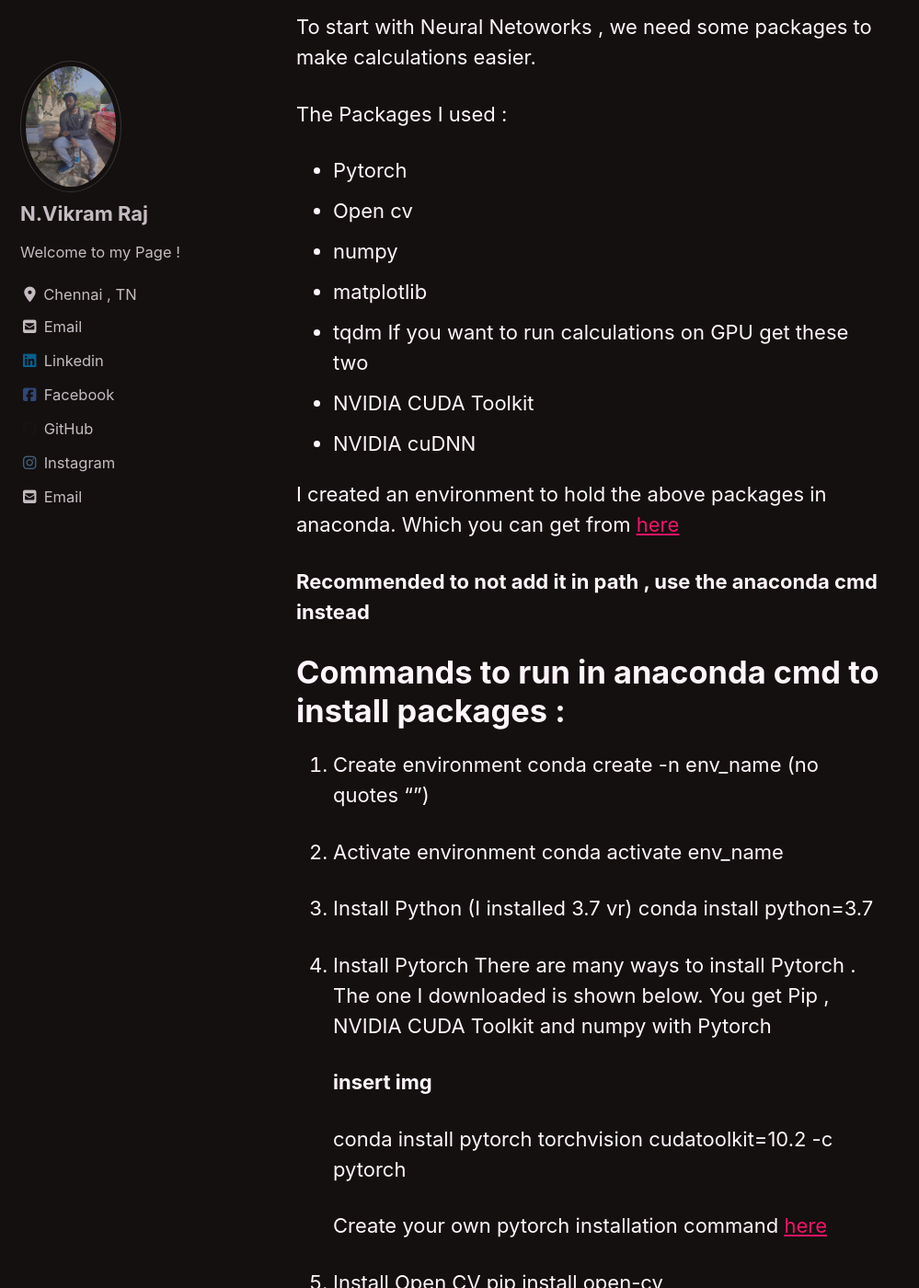
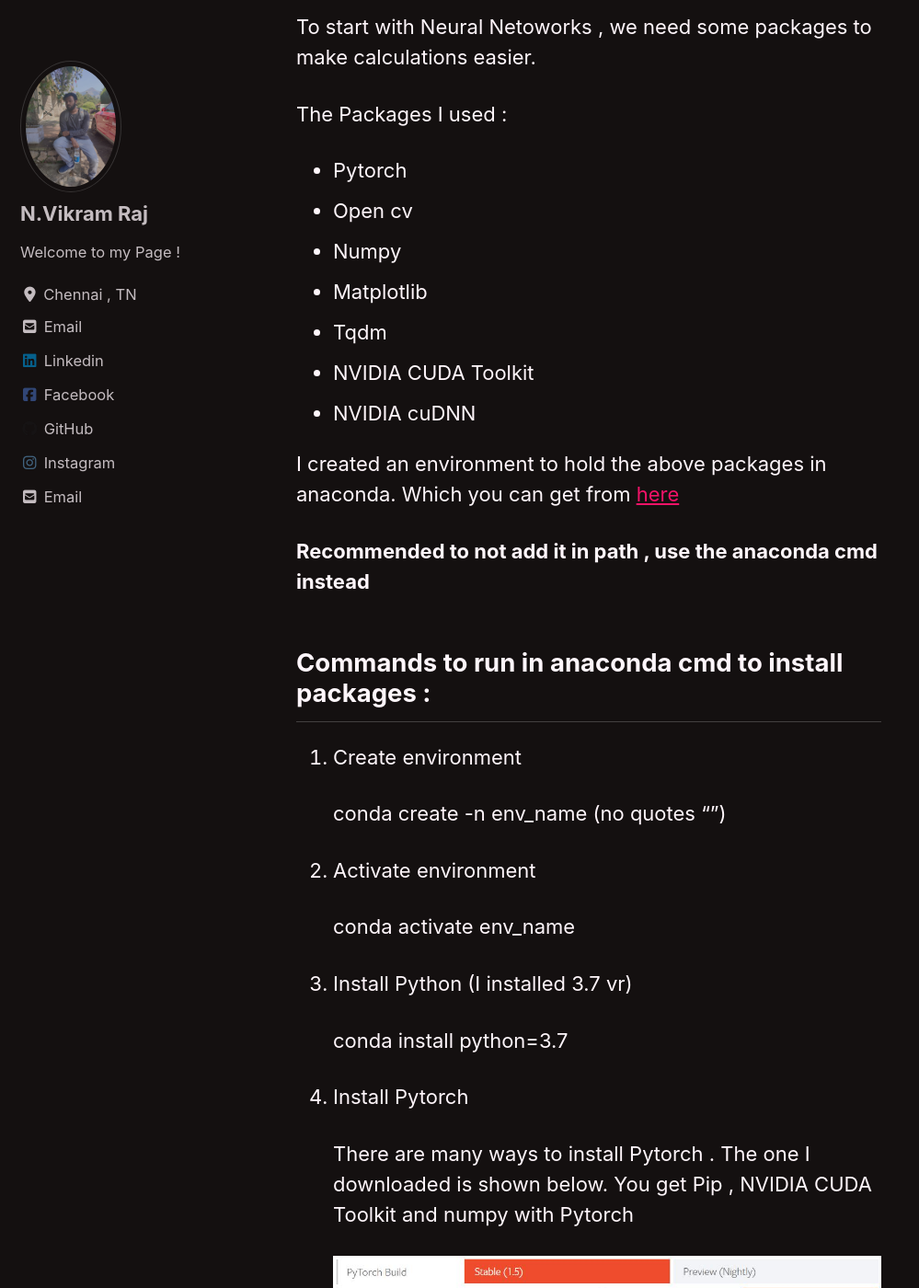
Before and after one commit to nvikramraj/nvikramraj.github.io, a Jekyll site: the page built from _posts/2020-05-19-Anaconda.md, in a window 1280 px wide and 1400 px high, scrolled down 304 px. Shown: the whole window at 92% size, without its empty margins (0-999 px from the left). Built offline with Jekyll 4.4.1, drawn with Linux system fonts in a browser that asks for light colours; cached includes are drawn as plain includes; nearby versions of some CDN libraries; some of the changed text lies outside the part shown.

Commit message:
Page creation

```diff
--- a/_posts/2020-05-19-Anaconda.md
+++ b/_posts/2020-05-19-Anaconda.md
@@ -13,10 +13,9 @@
 
 * Pytorch
 * Open cv
-* numpy
-* matplotlib
-* tqdm
-If you want to run calculations on GPU get these two
+* Numpy
+* Matplotlib
+* Tqdm
 * NVIDIA CUDA Toolkit
 * NVIDIA cuDNN
 
@@ -25,35 +24,45 @@
 
 **Recommended to not add it in path , use the anaconda cmd instead**
 
-# Commands to run in anaconda cmd to install packages :
+## Commands to run in anaconda cmd to install packages :
 
 1. Create environment
+
 	conda create -n env_name (no quotes "")
 
 2. Activate environment
+
 	conda activate env_name
 
 3. Install Python (I installed 3.7 vr)
+
 	conda install python=3.7
 
 4. Install Pytorch
+
 	There are many ways to install Pytorch . The one I downloaded is shown below.
 	You get Pip , NVIDIA CUDA Toolkit and numpy with Pytorch
 
-	**insert img**
+	<img src="https://raw.githubusercontent.com/nvikramraj/nvikramraj.github.io/master/images/anaconda/pytorch.JPG" alt="Pytorch"/>
 
 	conda install pytorch torchvision cudatoolkit=10.2 -c pytorch
 
 	Create your own pytorch installation command [here](https://pytorch.org/get-started/locally/)
 
+5. Install NVIDIA cuDNN
 
-5. Install Open CV
+	conda install -c anaconda cudnn
+
+6. Install Open CV
+
 	pip install open-cv
 
-6. Install matplotlib
+7. Install matplotlib
+
 	pip install matplotlib
 
-7. Install tqdm
+8. Install tqdm
+
 	pip install tqdm
 
 Once you've installed all the packages . It should look something like this when you run
```
Also changed, not shown: other parts of _posts/2020-05-19-Anaconda.md (+6 -0 lines), _posts/2020-03-20-TicTacToe.md (+4 -4 lines), _posts/2020-05-11-InstagramBot.md (+7 -7 lines).
